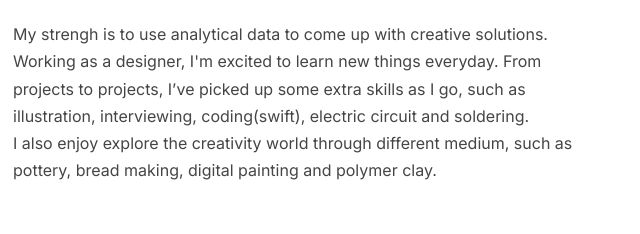
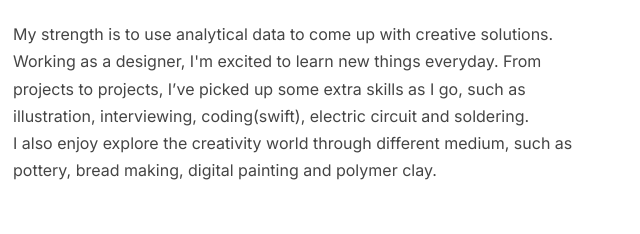
Before and after one commit to krijstelle/krijstelle.github.io, a plain HTML site: page about.html in a window 1280 px wide. Shown: the part 306-540 px from the top of the page, 27-667 px from the left. Drawn offline with Linux system fonts and the light colour scheme.

Commit message:
Update about.html

```diff
--- a/about.html
+++ b/about.html
@@ -225,7 +225,7 @@
                                     I'm passionate about designing for mobile apps.
                                 </p>
                                 <p class="text-base mt-24">
-                                    My strengh is to use analytical data to come up with creative solutions. Working as a designer, I'm excited to learn new things everyday. From projects to projects, I’ve picked up some extra skills as I go, such as illustration, interviewing, coding(swift),
+                                    My strength is to use analytical data to come up with creative solutions. Working as a designer, I'm excited to learn new things everyday. From projects to projects, I’ve picked up some extra skills as I go, such as illustration, interviewing, coding(swift),
                                     electric circuit and soldering.
                                     </br> I also enjoy explore the creativity world through different medium, such as pottery, bread making, digital painting and polymer clay.
                                 </p>
```
